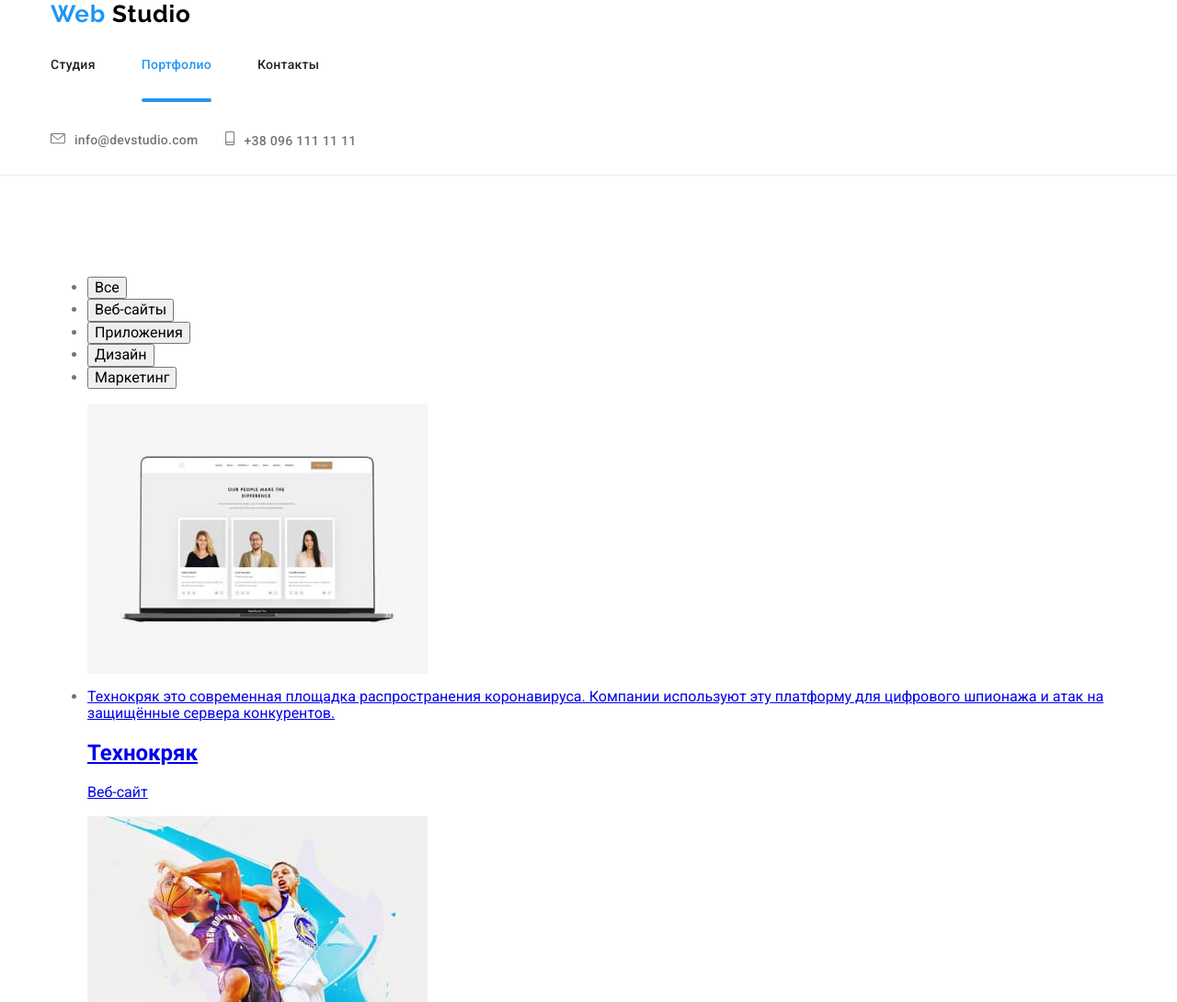
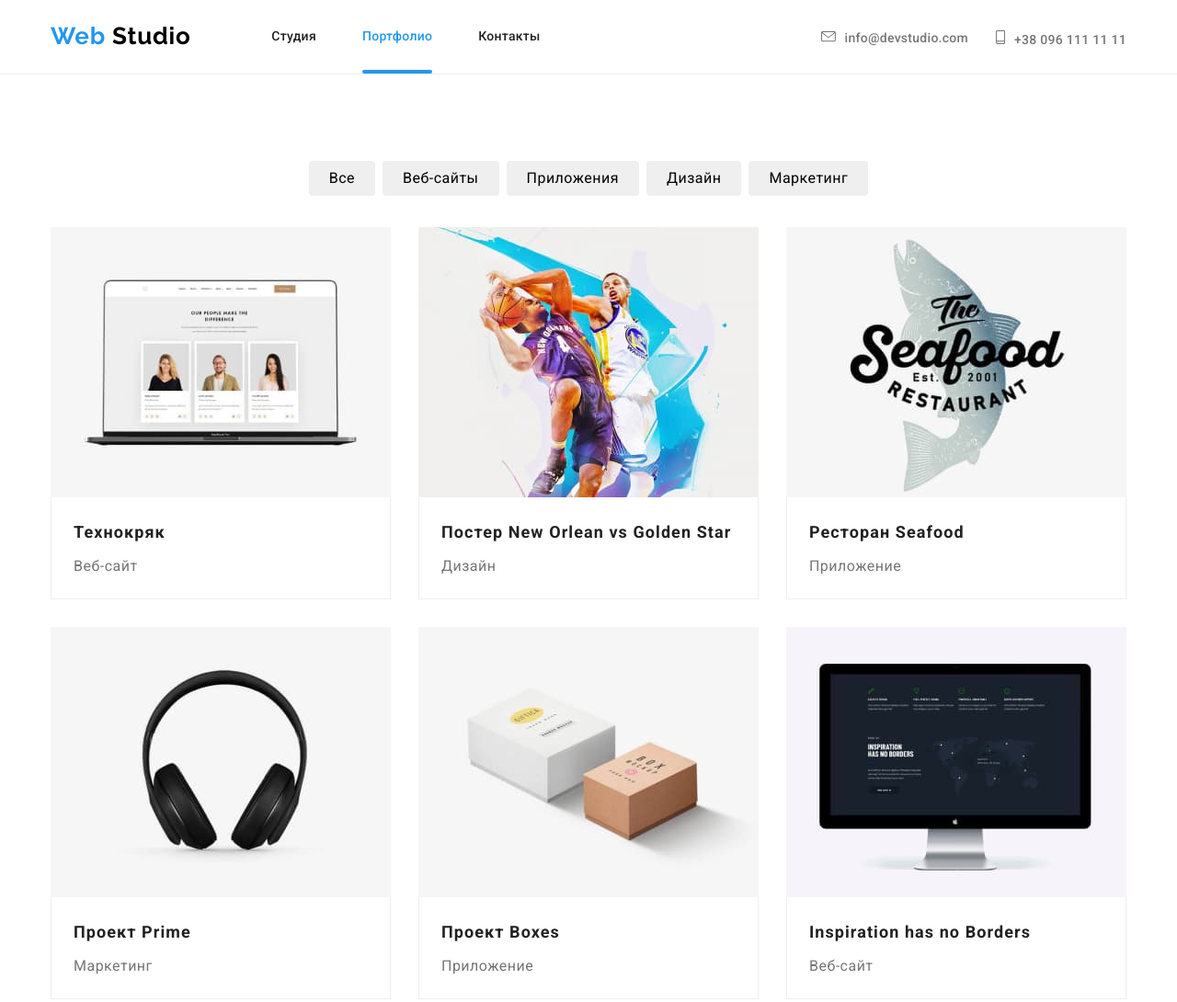
Before and after one commit to Olena-Kaliuzhna/goit-markup-hw-08, a plain HTML site: page portfolio.html in a window 1280 px wide. Shown: the top 1090 px of the page at 92% size. Drawn offline with Linux system fonts and the light colour scheme.

Commit message:
adds adaptive styles for portfolio

```diff
--- a/portfolio.html
+++ b/portfolio.html
@@ -16,17 +16,38 @@
       <div class="page-header container">
         <!--page-nav-->
 
-        <nav class="main-nav">
+        <nav class="page-nav">
           <a class="logo" href="./index.html">
             Web <span class="logo-header">Studio</span>
           </a>
+
+          <button
+            type="button"
+            class="menu-button"
+            aria-expanded="false"
+            aria-controls="nav-menu"
+            data-menu-button
+            >
+            <svg
+              width="40"
+              height="40"
+              aria-label="Переключатель мобильного меню"
+            >
+            <use class="icon-menu" href="./images/sprite-icon.svg#icon-menu"></use>
+            <use class="icon-cross" href="./images/sprite-icon.svg#icon-cross"></use>
+
+            </svg>
+         </button>
+
+          <div class="nav-menu" id="nav-menu" data-menu>
+
             <ul class="page-nav-list">
-            <li class="page-nav-item"><a class="page-nav-link" href="./index.html">Студия</a></li>
-            <li class="page-nav-item page-nav-item-active"><a class="page-nav-link" href="./portfolio.html">Портфолио</a></li>
+              <li class="page-nav-item "><a class="page-nav-link " href="./index.html">Студия</a></li>
+              <li class="page-nav-item"><a class="page-nav-link active" href="./portfolio.html">Портфолио</a></li>
               <li class="page-nav-item"><a class="page-nav-link" href="#">Контакты</a></li>
             </ul>
 
-        </nav>
+
             <!--Contacts-->
             <ul class="nav-contacts">
               <li class="nav-contacts-item">
@@ -39,8 +60,11 @@
               <li class="nav-contacts-item"><a class="nav-contacts-link" href="tel:+380961111111">
                 <svg class="nav-contacts-icon" width="10" height="15">
                   <use href="./images/sprite-icon.svg#icon-smartphone"></use>
-            </svg>+38 096 111 11 11</a></li>
+                </svg>+38 096 111 11 11</a>
+              </li>
             </ul>
+          </div>
+        </nav>
       </div>
 
     </header>
@@ -228,6 +252,7 @@
 
       <div class="page-footer container">
 
+
             <!--footer-contacts-->
 
           <div class="footer-contacts">
@@ -279,6 +304,7 @@
             </ul>
           </div>
 
+
         <!--footer-form-subscribe-->
         <form class="form-subscribe">
           <p class="subscribe">Подпишитесь на рассылку</p>
@@ -286,6 +312,11 @@
             <input class="subscribe-mail" type="email" name="mail" id="subscribe-mail" placeholder="E-mail" >
             <button class="button" type="submit">Подписаться</button>
           </div>
+          <!-- <label class="subscribe-wrapper">
+            <input class="subscribe-mail" type="email" name="mail" id="subscribe-mail" placeholder="E-mail" >
+         </label>
+
+          <button class="button" type="submit">Подписаться</button> -->
 
         </form>
 
@@ -293,6 +324,7 @@
 
     </footer>
 
+    <script src="./js/menu.js"></script>
 
   </body>
 
--- a/sass/components/_features.scss
+++ b/sass/components/_features.scss
@@ -16,13 +16,13 @@
 
     @media screen and (min-width: 768px) {
         flex-basis: calc((100% - 60px)/2);
-        margin: 15px;
+
 
     }
 
     @media screen and (min-width: 1200px) {
         flex-basis: calc((100% - 120px)/4);
-         margin: 15px;
+
 
     }
 
--- a/sass/components/_footer-form-subscribe.scss
+++ b/sass/components/_footer-form-subscribe.scss
@@ -72,6 +72,6 @@
         height: 24px;
         margin-left: 10px;
         background-size: contain;
-        background-image: url("../../images/icon_send.svg");
+        background-image: url("../images/icon_send.svg");
     }
 }
--- a/sass/components/_nav-contacts.scss
+++ b/sass/components/_nav-contacts.scss
@@ -3,8 +3,8 @@
     text-align: center;
 
     @media screen and (min-width: 768px) {
-        padding-top: 21px;
-        padding-bottom: 21px;
+        padding-top: 15px;
+        padding-bottom: 18px;
         text-align: left;
 
     }
--- a/sass/components/_nav-menu.scss
+++ b/sass/components/_nav-menu.scss
@@ -5,6 +5,7 @@
         position: absolute;
         top: 100%;
         left: 0;
+        z-index: 5;
         width: 100%;
         padding: 60px;
         text-align: center;
--- a/sass/components/_page-nav-list.scss
+++ b/sass/components/_page-nav-list.scss
@@ -42,7 +42,7 @@
 .page-nav-link {
     @extend .link;
     display:inline-block;
-    padding-bottom: 8px;
+    padding-bottom: 16px;
     text-align: center;
     font-weight: 500;
     font-size: 18px;
@@ -60,14 +60,16 @@
     @media screen and (min-width: 768px) {
         display: block;
         padding-top: 32px;
-        padding-bottom: 28px;
+        padding-bottom: 32px;
         font-size: 14px;
         line-height: 1.14;
 
     }
 
-    .page-nav-item-active &{
+    &.active {
+        position: relative;
         color: $accent-color;
+
 
 
     }
@@ -75,12 +77,24 @@
 
 }
 
-.page-nav-item-active::after  {
-    // margin-top: 8px;
+.page-nav-link.active {
+    // position: relative;
+    // color: $accent-color;
+
+    &::after  {
+        position: absolute;
+        bottom: 9px;
         content: '';
+        display: flex;
         width: 100%;
         height: 4px;
-    display: block;
         background: $accent-color;
         border-radius: 2px;
+        @media screen and (min-width: 768px) {
+            bottom: 0;
+
         }
+     }
+
+
+}
--- /dev/null
+++ b/sass/components/_portfolio-filters.scss
@@ -0,0 +1,50 @@
+
+.filters-list {
+    @extend .list;
+    display: flex;
+    flex-wrap: wrap;
+    justify-content: start;
+    margin-top: 0;
+    margin-bottom: 25px;
+
+
+    @media screen and (min-width: 768px) {
+        justify-content: center;
+        margin-top: 0;
+        margin-bottom: 30px;
+
+    }
+    @media screen and (min-width: 1200px) {
+        margin-bottom: 34px;
+
+    }
+}
+
+.filters-item {
+    &:not(:last-child){
+        margin-right: 8px;
+    }
+    margin-bottom: 0;
+    @media screen and (max-width: 767px) {
+        margin-bottom: 15px;
+    }
+}
+
+.filters-button {
+    padding: 6px 22px;
+    border: transparent;
+    border-radius: 4px;
+    font-family: $primary-font-family;
+    font-size: 16px;
+    line-height: 1.62;
+    letter-spacing: 0.03em;
+
+    transition: background-color 250ms cubic-bezier(0.4, 0, 0.2, 1),
+    color 250ms cubic-bezier(0.4, 0, 0.2, 1);
+
+    &:hover,
+    &:focus {
+        background-color: $accent-color;
+        color: $primary-white-color;
+    }
+}
--- /dev/null
+++ b/sass/components/_portfolio-project.scss
@@ -0,0 +1,93 @@
+.projects-list {
+    @extend .list;
+    display: flex;
+    flex-wrap: wrap;
+    margin: -15px;
+}
+.projects-item {
+    max-width: 100%;
+    margin: 15px;
+
+    @media screen and (min-width: 768px) {
+        flex-basis: calc((100% - 60px)/2);
+
+    }
+
+    @media screen and (min-width: 1200px) {
+        flex-basis: calc((100% - 90px)/3);
+
+    }
+}
+
+.projects-link {
+    @extend .link;
+    display: inline-block;
+
+    &:hover {
+        box-shadow: 1px 4px 6px rgba(0, 0, 0, 0.16),
+        0 4px 4px rgba(0, 0, 0, 0.06),
+        0 1px 1px rgba(0, 0, 0, 0.12);
+    }
+}
+
+
+.projects-overlay {
+    z-index: 1;
+    position: relative;
+    width: 100%;
+    height: 100%;
+    overflow: hidden;
+}
+
+.project-description {
+    position: absolute;
+    top: 0;
+    left: 0;
+    width: 100%;
+    height: 100%;
+    padding: 63px 24px;
+    margin: 0;
+    background-color: rgba(33, 150, 243, 0.9);
+    color: $primary-white-color;
+    font-size: 18px;
+    line-height: 1.56;
+    letter-spacing: 0.03em;
+    transform: translateY(100%);
+    opacity: 0;
+
+    transition: transform 250ms cubic-bezier(0.4, 0, 0.2, 1),
+    opacity 250ms cubic-bezier(0.4, 0, 0.2, 1);
+
+    .projects-link:hover & {
+        transform: translateY(0);
+        opacity: 1;
+
+    }
+}
+
+.projects-label {
+    padding: 20px 24px;
+    border-right: 1px solid #EEEEEE;
+    border-bottom: 1px solid #EEEEEE;
+    border-left: 1px solid #EEEEEE;
+}
+
+
+.project-title {
+    margin-top: 0;
+    margin-bottom: 4px;
+    color: $title-text-color;
+    font-weight: 700;
+    font-size: 18px;
+    line-height: 2;
+    letter-spacing: 0.06em;
+}
+
+.projects-type {
+    margin-top: 0;
+    margin-bottom: 0px;
+    color: $primary-text-color;
+    font-size: 16px;
+    line-height: 1.87;
+    letter-spacing: 0.03em;
+}
--- a/sass/main.scss
+++ b/sass/main.scss
@@ -16,5 +16,5 @@
 @import "./components/customers";
 @import "./components/page-footer";
 @import "./components/footer-form-subscribe";
-// @import "./components/portfolio-filters";
-// @import "./components/portfolio-project";
+@import "./components/portfolio-filters";
+@import "./components/portfolio-project";
```
Also changed, not shown: index.html (+18 -17 lines), css/main.css, css/main.min.css, 2 other files. Lines whose indentation alone changed are shown as unchanged.
